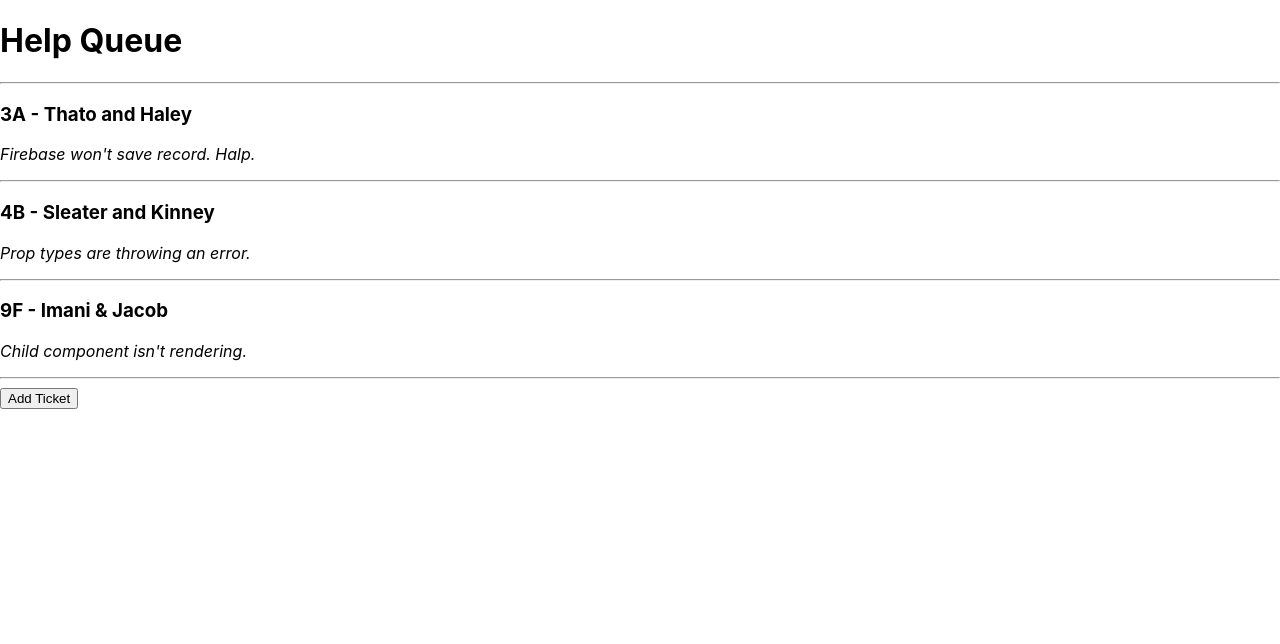
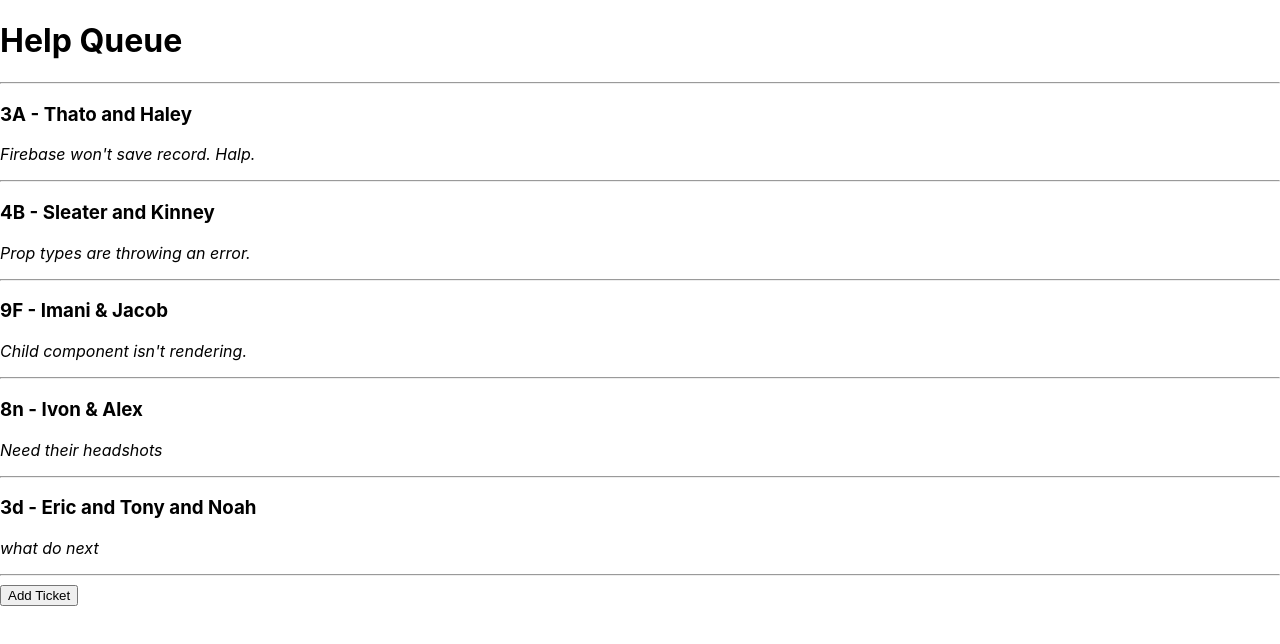
Before and after one commit to NeverSettels/monday, a React (Create React App) app: page / in a window 1280 px wide. Shown: the top 644 px of the page. Built offline with nearby package versions, Linux system fonts and the light colour scheme.

Commit message:
add ticket lists

```diff
--- a/src/components/NewTicketForm.js
+++ b/src/components/NewTicketForm.js
@@ -3,7 +3,11 @@ import React from "react";
 function NewTicketForm(props) {
   return (
     <>
-      <h3>This is a form.</h3>
+      <h3>This is a form about animals</h3>
+      <form>
+        <input type="text" placeholder="Favorite Animal"></input>
+        <input type="submit" value="Submit"></input>
+      </form>
     </>
   );
 }
--- a/src/components/TicketList.js
+++ b/src/components/TicketList.js
@@ -16,6 +16,16 @@ const masterTicketList = [
     names: 'Imani & Jacob',
     location: '9F',
     issue: 'Child component isn\'t rendering.'
+  },
+  {
+    names: 'Ivon & Alex',
+    location: '8n',
+    issue: 'Need their headshots'
+  },
+  {
+    names: 'Eric and Tony and Noah',
+    location: '3d',
+    issue: 'what do next'
   }
 ];
 
```
Also changed, not shown: 1 other file (tests, documents, lock files or other folders).
